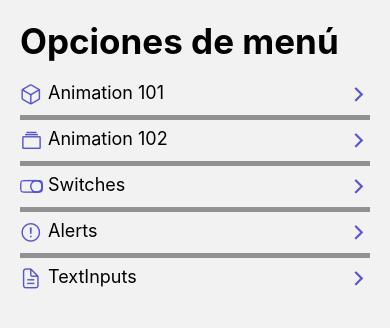
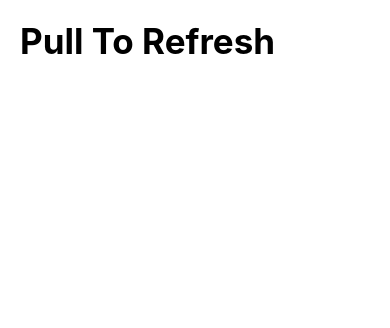
Before and after one commit to Felipe0298/RNComponents, a React Native app: screen /PullToRefreshScreen in a window 390 px wide. Shown: the top 328 px of the page. Built offline with nearby package versions, Linux system fonts and the light colour scheme.

Commit message:
210. Pull to refresh

```diff
--- a/src/data/menuItems.tsx
+++ b/src/data/menuItems.tsx
@@ -25,8 +25,11 @@
         name: "TextInputs",
         icon: "document-text-outline",
         component: "TextInputScreen"
+    },
+    {
+        name: "Pull To Refresh",
+        icon: "refresh-outline",
+        component: "PullToRefreshScreen"
     }
 
-
-
 ]
--- a/src/navigator/Navigator.tsx
+++ b/src/navigator/Navigator.tsx
@@ -5,6 +5,7 @@
 import { SwitchScreen } from '../screen/SwitchScreen';
 import { AlertScreen } from '../screen/AlertScreen';
 import { TextInputScreen } from '../screen/TextInputScreen';
+import { PullToRefreshScreen } from '../screen/PullToRefreshScreen';
 
 const Stack = createStackNavigator();
 
@@ -12,7 +13,10 @@
   return (
     <Stack.Navigator
     screenOptions={{
-        headerShown:false
+        headerShown:false,
+        cardStyle:{
+          backgroundColor:"white"
+        }
     }}>
       <Stack.Screen name="HomeScreen" component={HomeScreen} />
       <Stack.Screen name="Animation101Screen" component={Animation101Screen} />
@@ -20,8 +24,9 @@
       <Stack.Screen name="SwitchScreen" component={SwitchScreen} />
       <Stack.Screen name="AlertScreen" component={AlertScreen} />
       <Stack.Screen name="TextInputScreen" component={TextInputScreen} />
+      <Stack.Screen name="PullToRefreshScreen" component={PullToRefreshScreen} />
+    </Stack.Navigator>
 
 
-    </Stack.Navigator>
   );
 }
--- /dev/null
+++ b/src/screen/PullToRefreshScreen.tsx
@@ -0,0 +1,33 @@
+import React, { useState } from 'react';
+import {ScrollView, StyleSheet, Text, View, RefreshControl} from 'react-native';
+import { HeaderTitle } from '../components/HeaderTitle';
+import { styles } from '../theme/appTheme';
+
+export const PullToRefreshScreen = () => {
+
+    const [refreshing, setRefreshing] = useState(false);
+
+    const onRefresh =() =>{
+        setRefreshing(true);
+
+        setTimeout(() => {
+            console.log("Terminamos")
+            setRefreshing(false)
+        }, 1500);
+    }
+
+    return (
+        <ScrollView
+        refreshControl={
+            <RefreshControl
+                refreshing={refreshing}
+                onRefresh={onRefresh}
+            />
+        }>
+        <View style={styles.globalMargin}>
+            <HeaderTitle title='Pull To Refresh'/>
+        </View>
+        </ScrollView>
+
+    );
+}
```
